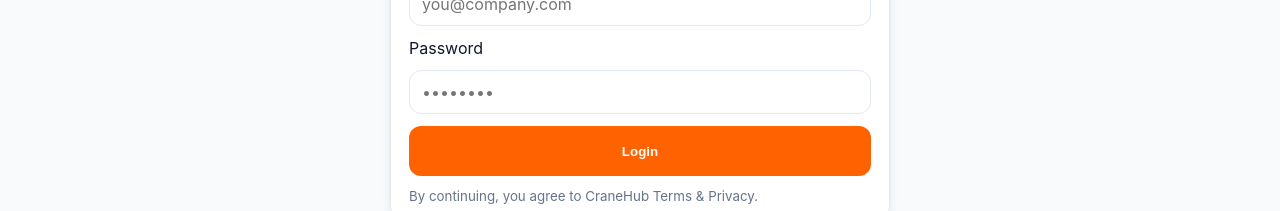
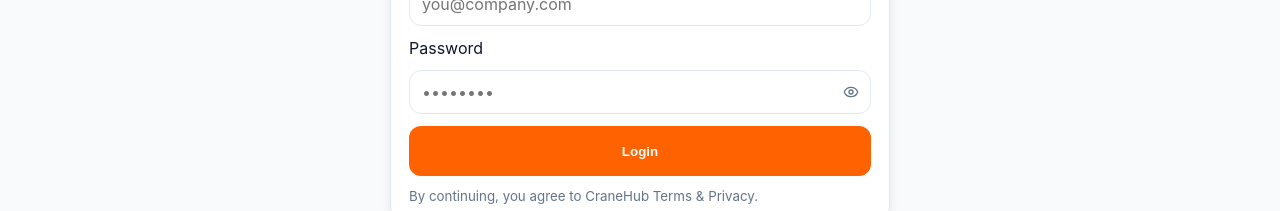
Before and after one commit to Abhilash2201/Crane-Services, a React (Vite) app in the folder customer-web/: page /auth in a window 1280 px wide. Shown: the part 283-494 px from the top of the page. Built offline with nearby package versions, Linux system fonts and the light colour scheme; no server answers.

Commit message:
feat : customer signup ey icon password

```diff
--- a/customer-web/src/pages/AuthPage.tsx
+++ b/customer-web/src/pages/AuthPage.tsx
@@ -1,4 +1,4 @@
-import { LogIn, UserPlus } from "lucide-react";
+import { Eye, EyeOff, LogIn, UserPlus } from "lucide-react";
 import { useEffect, useMemo, useState } from "react";
 import { useNavigate, useSearchParams } from "react-router-dom";
 import styled from "styled-components";
@@ -27,6 +27,8 @@ export function AuthPage() {
   const [email, setEmail] = useState("");
   const [password, setPassword] = useState("");
   const [confirmPassword, setConfirmPassword] = useState("");
+  const [showPassword, setShowPassword] = useState(false);
+  const [showConfirmPassword, setShowConfirmPassword] = useState(false);
   const [loading, setLoading] = useState(false);
   const navigate = useNavigate();
   const isEmailValid = useMemo(
@@ -162,21 +164,43 @@ export function AuthPage() {
             onChange={(e) => setEmail(e.target.value)}
           />
           <label>Password</label>
+          <div style={{ position: "relative" }}>
             <Input
-            type="password"
+              type={showPassword ? "text" : "password"}
               placeholder="••••••••"
               value={password}
               onChange={(e) => setPassword(e.target.value)}
+              style={{ paddingRight: 40 }}
             />
+            <button
+              type="button"
+              onClick={() => setShowPassword((s) => !s)}
+              aria-label={showPassword ? "Hide password" : "Show password"}
+              style={{ position: "absolute", right: 12, top: "50%", transform: "translateY(-50%)", background: "none", border: "none", cursor: "pointer", color: "#64748B", padding: 0, display: "flex" }}
+            >
+              {showPassword ? <EyeOff size={16} /> : <Eye size={16} />}
+            </button>
+          </div>
           {mode === "register" ? (
             <>
               <label>Confirm Password</label>
+              <div style={{ position: "relative" }}>
                 <Input
-                type="password"
+                  type={showConfirmPassword ? "text" : "password"}
                   placeholder="Re-enter password"
                   value={confirmPassword}
                   onChange={(e) => setConfirmPassword(e.target.value)}
+                  style={{ paddingRight: 40 }}
                 />
+                <button
+                  type="button"
+                  onClick={() => setShowConfirmPassword((s) => !s)}
+                  aria-label={showConfirmPassword ? "Hide password" : "Show password"}
+                  style={{ position: "absolute", right: 12, top: "50%", transform: "translateY(-50%)", background: "none", border: "none", cursor: "pointer", color: "#64748B", padding: 0, display: "flex" }}
+                >
+                  {showConfirmPassword ? <EyeOff size={16} /> : <Eye size={16} />}
+                </button>
+              </div>
             </>
           ) : null}
 
```
Lines whose indentation alone changed are shown as unchanged.
